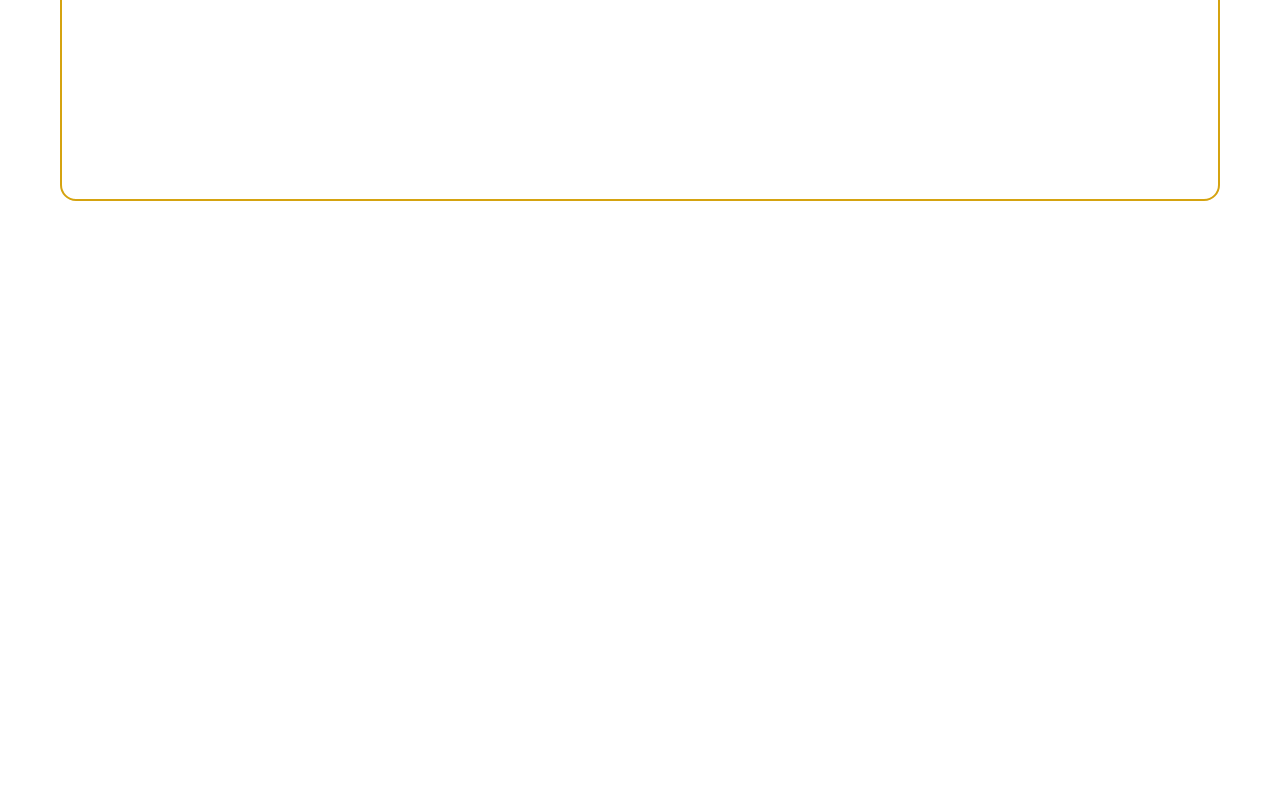
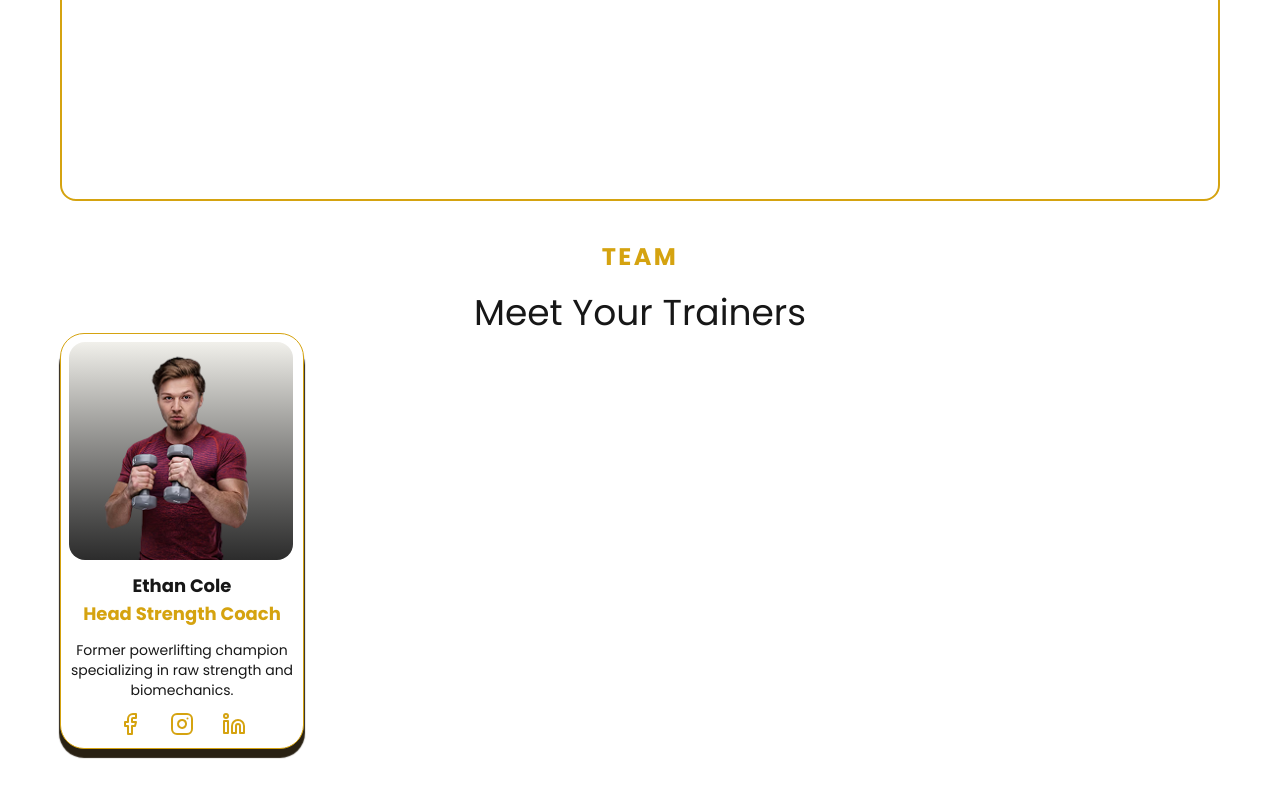
Before and after one commit to Navodi99/gym-website-nextjs, a Next.js app: page / in a window 1280 px wide. Shown: the part 2617-3414 px from the top of the page. Before the commit the page ends 2818 px from the top, so only its background shows below. Built offline with nearby package versions, Linux system fonts and the light colour scheme.

Commit message:
create trainer card

```diff
--- a/src/app/(components)/sections/Trainers/TrainerSection.jsx
+++ b/src/app/(components)/sections/Trainers/TrainerSection.jsx
@@ -1,11 +1,35 @@
-import React from 'react'
+import { Facebook, Instagram, Linkedin } from "lucide-react";
+import React from "react";
 
 const TrainerSection = () => {
   return (
-    <div>
+    <div className="pb-50">
+      <div>
+        <p className="uppercase tracking-widest font-bold text-2xl text-(--primary-color) text-center mt-5">
+          Team
+        </p>
+        <p className="text-4xl text-center mt-5">Meet Your Trainers</p>
+      </div>
 
+      <div>
+        <div className="w-61 h-fit bg-(--background) border border-(--primary-color) rounded-l-3xl rounded-r-3xl shadow-[0_8px_1px_1px_var(--secondary-color)]">
+          <div className="bg-linear-to-b from-[#F1F0EB] to-[#2C2C2C] w-56 h-fit m-2 rounded-l-2xl rounded-r-2xl">
+            <img src="/images/trainer1.png" alt="" />
+          </div>
+          <div className="flex items-center flex-col my-3">
+            <p className="text-(--foreground) text-lg font-bold">Ethan Cole</p>
+            <p className="text-(--primary-color) text-lg font-bold">Head Strength Coach</p>
+            <p className="text-sm text-(--foreground) text-center my-3">Former powerlifting champion specializing in raw strength and biomechanics.</p>
+            <div className="text-(--primary-color) flex items-center justify-center gap-7">
+                <Facebook />
+                <Instagram />
+                <Linkedin />
+            </div>
+          </div>
+        </div>
+      </div>
     </div>
-  )
-}
+  );
+};
 
-export default TrainerSection
+export default TrainerSection;
```
Also changed, not shown: public/images/trainer1.png (added).
